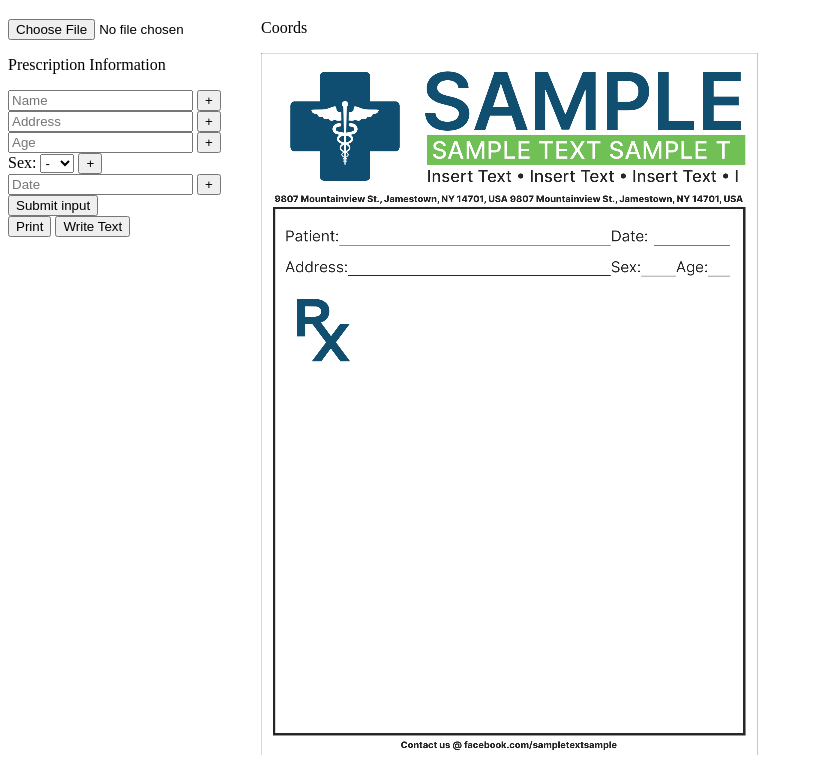
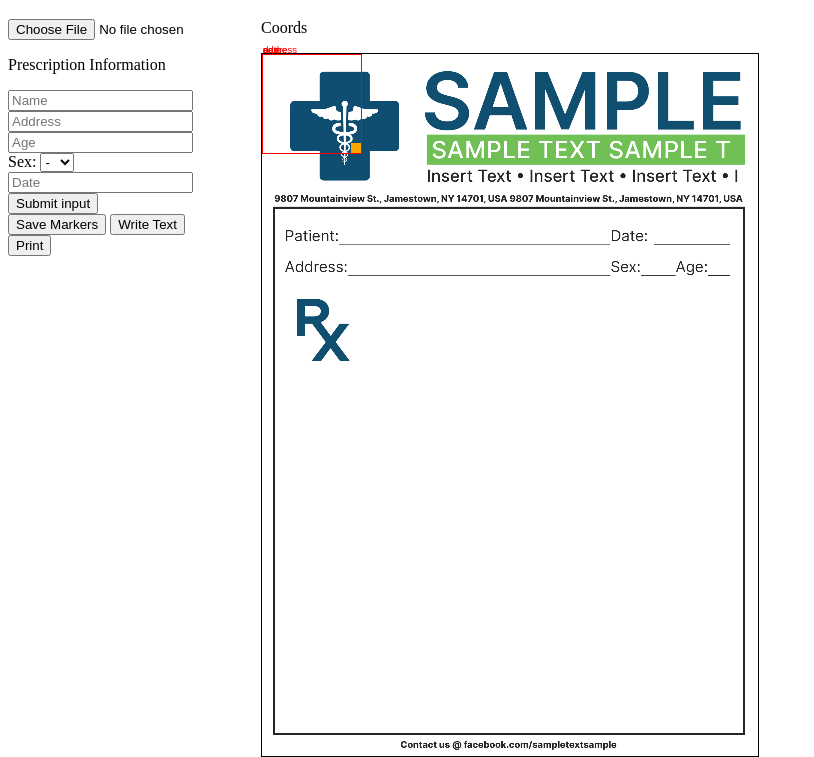
Before and after one commit to jogaleon/prescription-print, a website: page index.html in a window 1280 px wide. Shown: the part 69-826 px from the top of the page, without its empty margins (0-814 px from the left). Drawn offline with Linux system fonts and the light colour scheme.

Commit message:
Integrated the new marker system. Everything is still loose and rough but good enough for a prototype.

```diff
--- a/index.html
+++ b/index.html
@@ -15,43 +15,49 @@
             <input type="file" id="input_image" accept="image/png, image/jpeg"><br />
 
             <p>Prescription Information</p>
-            <input type="text" class="input_data" id="input_name" data-name="name" placeholder="Name" required />
-            <input type="button" class="button_set_coords" data-name="name"  value="+" /><br />
+            <input type="text" class="input_data" id="input_name" data-name="name" placeholder="Name" required /> <br />
 
-            <input type="text" class="input_data" id="input_address" data-name="address" placeholder="Address" required />
-            <input type="button" class="button_set_coords" data-name="address" value="+" /><br />
+            <input type="text" class="input_data" id="input_address" data-name="address" placeholder="Address" required /> <br />
 
 
-            <input type="number" class="input_data" id="input_age" data-name="age" placeholder="Age" required />
-            <input type="button" class="button_set_coords" data-name="age" value="+" /><br />
+            <input type="number" class="input_data" id="input_age" data-name="age" placeholder="Age" required /> <br />
 
             <label for="input_sex" >Sex: </label>
             <select class="input_data" id="input_sex" data-name="sex" required>
                 <option value="">-</option>
                 <option>M</option>
                 <option>F</option>
-            </select>
-            <input type="button" class="button_set_coords" data-name="sex" value="+" /><br />
+            </select> <br />
 
-            <input type="text" class="input_data" id="input_data" data-name="date" placeholder="Date" required />
-            <input type="button" class="button_set_coords" data-name="date" value="+" /><br />
+            <input type="text" class="input_data" id="input_data" data-name="date" placeholder="Date" required /> <br />
 
-            <input type="submit" value="Submit input" />
+            <input type="submit" value="Submit input" /> <br />
         </form>
 
+        <button id="button_save_markers">Save Markers</button>
+        <button id="button_write">Write Text</button> <br />
         <button id="button_print">Print</button>
-        <button id="button_write">Write Text</button>
 
     </div>
 
     <div class="display">
         <h1>Canvas</h1>
         <p class="text_coords_display">Coords</p>
-        <div id="canvas_container">
+            <div id="canvas_marker">
+                <!-- <div class="marker" id="marker1">
+                    <div class="marker_resize" data-type="marker_part"></div>
+                    <p class="marker_label" data-type="marker_part">Marker 1</p>
+                </div>
+                <div class="marker" id="marker2">
+                    <div class="marker_resize"data-type="marker_part"></div>
+                    <p class="marker_label" data-type="marker_part">Marker 2</p>
+                </div>
+                <div class="marker" id="marker3">
+                    <div class="marker_resize" data-type="marker_part"></div>
+                    <p class="marker_label" data-type="marker_part">Marker 3</p>
+                </div> -->
+            </div>
             <canvas id="canvas"></canvas>
-            <!-- <div id="canvas_marker">
-            </div> -->
-        </div>
     </div>
 </body>
 </html>
--- a/marker.css
+++ b/marker_test/marker.css
@@ -23,6 +23,18 @@
     background: orange;
     width: 10px;
     aspect-ratio: 1 / 1;
-
     cursor: pointer;
 }
+
+.marker_label {
+    position: absolute;
+    top: -0.7rem;
+
+    margin: 0;
+
+    font-family: sans-serif;
+    font-size: 0.6rem;
+    user-select: none;
+
+    color: red;
+}
--- a/script.js
+++ b/script.js
@@ -1,31 +1,37 @@
 const SCALE_FACTOR = 0.3;
 const FONT_SIZE = 15;
+
 let textData = {
     name: {
+        name: 'name',
         text: '',
         x: 0,
         y: 0,
         width: 0,
     },
     date: {
+        name: 'date',
         text: '',
         x: 0,
         y: 0,
         width: 0,
     },
     address: {
+        name: 'address',
         text: '',
         x: 0,
         y: 0,
         width: 0,
     },
     sex: {
+        name: 'sex',
         text: '',
         x: 0,
         y: 0,
         width: 0,
     },
     age: {
+        name: 'age',
         text: '',
         x: 0,
         y: 0,
@@ -48,62 +54,124 @@ const submitData = (e) => {
         // console.log(element.value)
         textData[element.dataset.name].text = element.value;
     });
-    // console.log(textData);
+    console.log("Text saved!");
 }
 
-form.addEventListener('submit', submitData);
+//Marker System
+const PADDING = 5;
 
-//Draw Marker
-const drawPointMarker = (x, y, pointWidth) => {
-    const mid = pointWidth / 2;
+const container = document.querySelector('#canvas_marker');
+//Generate Markers
 
-    ctx.fillStyle = 'red';
-    ctx.fillRect(x - mid, y - mid, pointWidth, pointWidth);
+const generateMarkers = (data) => {
+    let stringElements = ''
+    const keys = Object.keys(data);
+    for(let i = 0; i < keys.length; i++) {
+        stringElements += `
+        <div class="marker" data-name="${data[keys[i]].name}">
+        <div class="marker_resize" data-type="marker_part"></div>
+        <p class="marker_label" data-type="marker_part">${data[keys[i]].name}</p>
+        </div>
+        `
+    }
+
+    container.innerHTML += stringElements;
 }
 
-const drawAreaMarker = (x, y, width, height, lineWidth) => {
-    const midH = height / 2;
-
-    ctx.lineWidth = lineWidth;
-    ctx.strokeStyle = 'red';
-    ctx.strokeRect(x, y - midH, width, height);
+const saveMarkers = (data) => {
+    const {x: offsetX, y: offsetY} = container.getBoundingClientRect();
+    console.log(offsetX, offsetY);
+    [...container.children].forEach(marker => {
+        const {x, y, width} = marker.getBoundingClientRect();
+        const targetData = data[marker.dataset.name];
+        targetData.x = (x - offsetX) / SCALE_FACTOR;
+        targetData.y = (y - offsetY) / SCALE_FACTOR;
+        targetData.width = width / SCALE_FACTOR;
+    });
+    console.log("Markers saved!")
 }
 
-//Text coordinates
-const setCoordsButtons = document.querySelectorAll('.button_set_coords');
-const textCoordsDisplay = document.querySelector('.text_coords_display');
+//Marker dragging
+let dragActive = false;
+let selectedMarker = null;
+let markerOffsetX = 0;
+let markerOffsetY = 0;
+let dragCurrentX, dragCurrentY;
 
-let target = '';
-let setActive = false;
-let setWidth = false;
+const dragStart = (e) => {
+    const isMarker = [...e.target.classList].includes('marker');
+    if (isMarker && !selectedMarker) {
+        selectedMarker = e.target;
+        dragActive = true;
+        markerOffsetX = e.offsetX;
+        markerOffsetY = e.offsetY;
+    }
 
-const setTarget = (e) => {
-    target = e.target.dataset.name;
-    setActive = true;
-    setWidth = false;
-    console.log(`setActive: ${setActive},`, `setWidth: ${setWidth},`, `target: ${target}`)
 }
 
-const setCoords = (e) => {
-    if (!setActive) return;
-    if (!setWidth) {
-        textData[target].x = e.offsetX;
-        textData[target].y = e.offsetY;
-        setWidth = true;
-        // drawPointMarker(textData[target].x, textData[target].y, 10)
-        textCoordsDisplay.innerHTML = `X: ${textData[target].x}, Y: ${textData[target].y} W: ${textData[target].width}`;
-    } else {
-        textData[target].width = e.offsetX - textData[target].x;
-        setWidth = false;
-        setActive = false;
-        // drawAreaMarker(textData[target].x, textData[target].y, textData[target].width, FONT_SIZE / SCALE_FACTOR, 10);
-        textCoordsDisplay.innerHTML = `X: ${textData[target].x}, Y: ${textData[target].y} W: ${textData[target].width}`;
+const drag = (e) => {
+    if (!dragActive) return;
+
+    dragCurrentX = e.clientX - container.offsetLeft - markerOffsetX;
+    dragCurrentY = e.clientY - container.offsetTop - markerOffsetY;
+
+    if (dragCurrentX > container.offsetWidth - selectedMarker.offsetWidth - PADDING || dragCurrentX < PADDING) return;
+    selectedMarker.style.left = `${dragCurrentX}px`;
+    if (dragCurrentY > container.offsetHeight - selectedMarker.offsetHeight - PADDING || dragCurrentY < PADDING) return;
+        selectedMarker.style.top = `${dragCurrentY}px`;
+
+}
+
+const dragEnd = (e) => {
+    dragActive = false;
+    selectedMarker = null;
+}
+
+container.addEventListener('mousedown', dragStart);
+container.addEventListener('mousemove', drag);
+container.addEventListener('mouseup', dragEnd);
+
+//Marker resizing
+
+let resizeActive = false;
+let selectedResizeMarker = null;
+let resizeInitialX, resizeInitialY;
+
+const resizeStart = (e) => {
+    const isResize = [...e.target.classList].includes('marker_resize');
+    if (isResize && !selectedResizeMarker) {
+        selectedResizeMarker = e.target.parentNode;
+        resizeActive = true;
+        resizeInitialX = e.clientX;
+        resizeInitialY = e.clientY;
     }
 }
 
-setCoordsButtons.forEach(button => {
-    button.addEventListener('click', setTarget);
-});
+const resize = (e) => {
+    if (resizeActive) {
+        newWidth = selectedResizeMarker.offsetWidth + e.clientX - resizeInitialX;
+        newHeight = selectedResizeMarker.offsetHeight + e.clientY - resizeInitialY;
+
+        if (newWidth > container.offsetWidth - (e.clientX - container.offsetLeft - newWidth) - PADDING || newHeight > container.offsetHeight - (e.clientY - container.offsetTop - newHeight) - PADDING) return;
+
+        selectedResizeMarker.style.width = `${newWidth}px`;
+        selectedResizeMarker.style.height = `${newHeight}px`;
+
+        resizeInitialX = e.clientX;
+        resizeInitialY = e.clientY;
+    }
+}
+
+const resizeEnd = (e) => {
+    resizeActive = false;
+    selectedResizeMarker = null;
+}
+
+container.addEventListener('mousedown', resizeStart);
+container.addEventListener('mousemove', resize);
+container.addEventListener('mouseup', resizeEnd);
+
+form.addEventListener('submit', submitData);
 
 //Canvas
 
@@ -138,6 +206,10 @@ const drawImageToCanvas = (imageElement) => {
     canvas.width = imageElement.naturalWidth;
     canvas.height = imageElement.naturalHeight;
 
+    container.style.width = `${imageElement.naturalWidth * SCALE_FACTOR}px`;
+    container.style.height = `${imageElement.naturalHeight * SCALE_FACTOR}px`;
+    generateMarkers(textData);
+
     ctx.drawImage(imageElement, 0,0);
     canvas.style.transform = `scale(${SCALE_FACTOR})`;
 }
@@ -149,13 +221,11 @@ imageInput.addEventListener('change', async (e) => {
     drawImageToCanvas(image);
 });
 
-canvas.addEventListener('click', setCoords);
-
 //Writing text
 const writeText = (x, y, width, text, size, color) => {
     ctx.strokeStyle = color;
     ctx.fillStyle = color;
-    ctx.textBaseline = 'middle';
+    ctx.textBaseline = 'hanging';
     ctx.font = `${size / SCALE_FACTOR}px Arial`;
     ctx.fillText (text, x, y, width);
 }
@@ -167,9 +237,6 @@ const writeAllTextData = () => {
         console.log(x, y, width, text)
         writeText(x, y, width, text, FONT_SIZE, 'black');
     }
-    // textData.forEach(data => {
-    //
-    // })
 }
 
 const writeButton = document.querySelector('#button_write');
@@ -190,8 +257,8 @@ const printCanvas = async () => {
 const printButton = document.querySelector('#button_print');
 printButton.addEventListener('click', printCanvas)
 
-
-
+const saveMarkersButton = document.querySelector('#button_save_markers');
+saveMarkersButton.addEventListener('click', () => saveMarkers(textData));
 
 const init = () => {
     const image = new Image();
--- a/style.css
+++ b/style.css
@@ -6,24 +6,50 @@ body {
 #canvas_container {
     position: relative;
 }
+
 #canvas {
     position: absolute;
     transform-origin: top left;
     position: absolute;
-    border: thin black solid;
+    z-index: 1;
 }
 
 #canvas_marker {
     position: absolute;
-    width: 1654px;
-    height: 2339px;
     transform-origin: top left;
-    transform: scale(0.3);
+    border: thin black solid;
+    z-index: 2;
 }
 
-#marker1 {
+.marker {
+    position: absolute;
     width: 100px;
     height: 100px;
-    border: thin black solid;
+    border: thin red solid;
+    box-sizing: border-box;
+    cursor: pointer;
+    z-index: 3;
+}
 
+.marker_resize{
+    position: absolute;
+    right: 0;
+    bottom: 0;
+    background: orange;
+    width: 10px;
+    aspect-ratio: 1 / 1;
+    cursor: pointer;
 }
+
+.marker_label {
+    position: absolute;
+    top: -0.7rem;
+
+    margin: 0;
+
+    font-family: sans-serif;
+    font-size: 0.6rem;
+    user-select: none;
+
+    color: red;
+}
```
Also changed, not shown: marker_test/marker.html (renamed from marker.html, +3 -0 lines), marker_test/marker.js (renamed from marker.js, +7 -12 lines).
